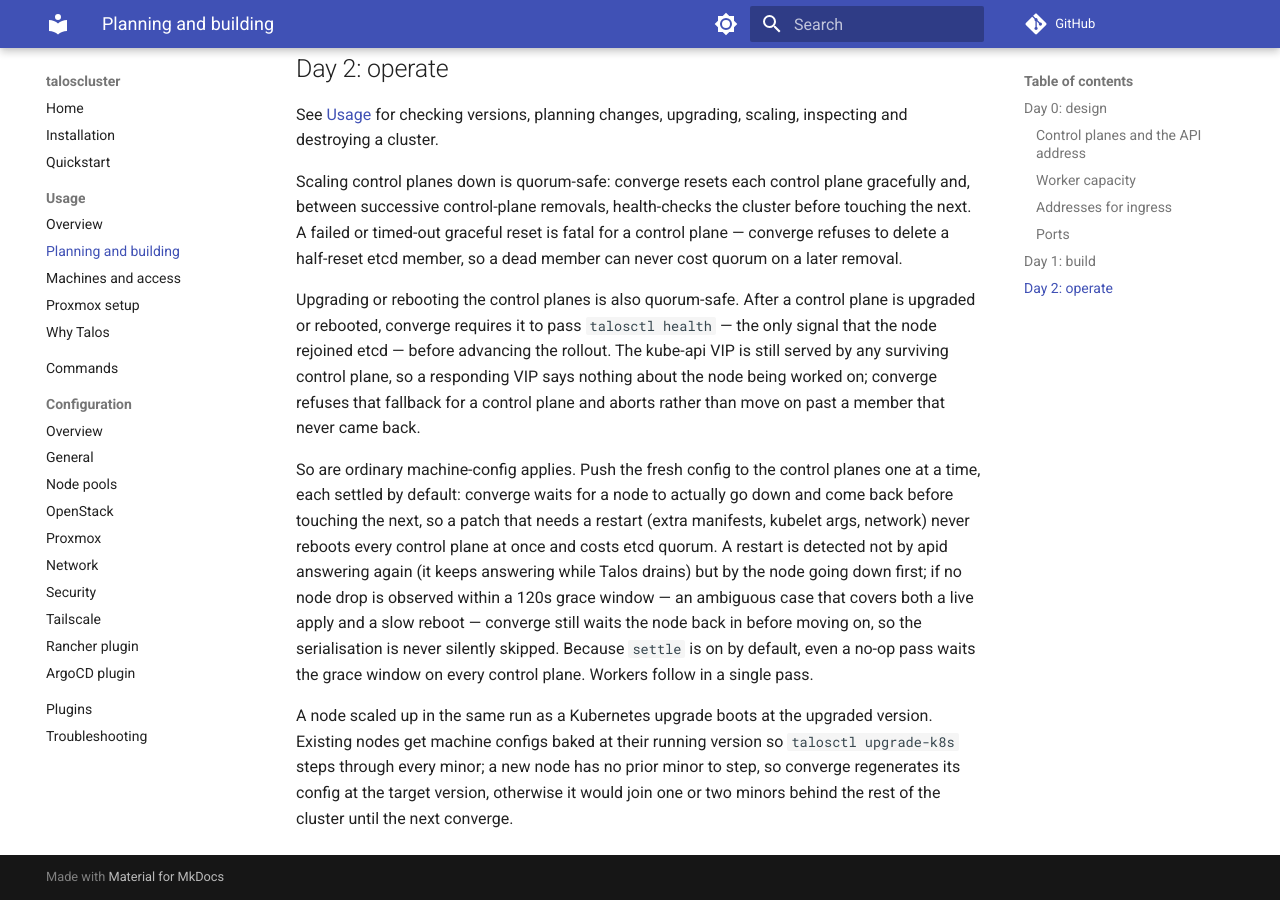
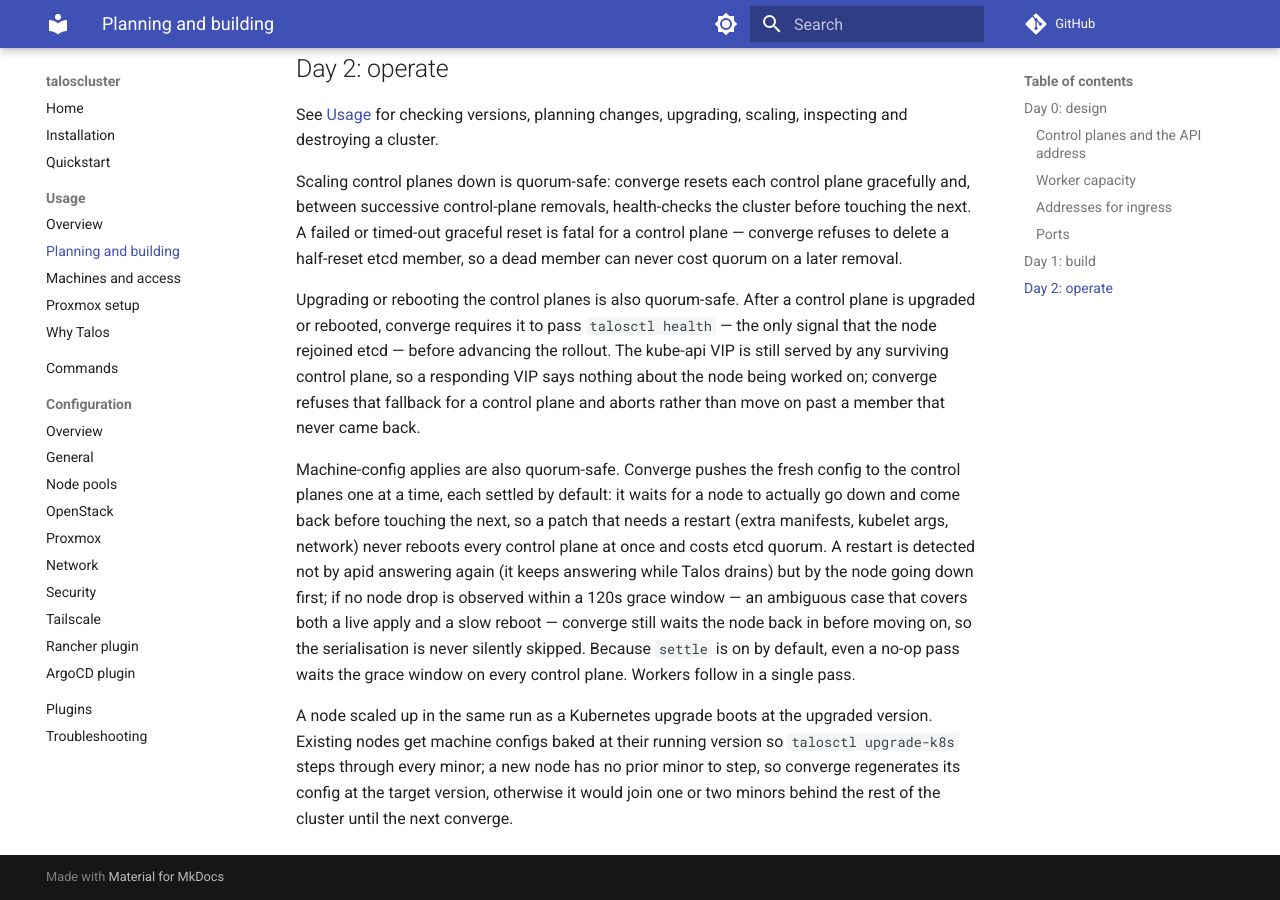
Before and after one commit to ncsa/taloscluster, an MkDocs documentation site: the page built from docs/concepts/lifecycle.md, in a window 1280 px wide and 900 px high, scrolled down 3574 px. Built offline with MkDocs 1.6.1 and Material for MkDocs 9.7.7, drawn with Linux system fonts in a browser that asks for light colours; comment, search, counter and statistics services are not loaded.

Commit message:
docs: consolidate changelog entries and fix lifecycle paragraph voice
Consolidate the 10 unreleased changelog entries into one contiguous
block (they were split 3+7 with stray blank lines), trim 3 verbose
entries per the terse-bullet house style, and fix the machine-config
paragraph opener in lifecycle.md to match third-person voice.

```diff
--- a/docs/concepts/lifecycle.md
+++ b/docs/concepts/lifecycle.md
@@ -83,6 +83,6 @@ Scaling control planes down is quorum-safe: converge resets each control plane g
 
 Upgrading or rebooting the control planes is also quorum-safe. After a control plane is upgraded or rebooted, converge requires it to pass `talosctl health` — the only signal that the node rejoined etcd — before advancing the rollout. The kube-api VIP is still served by any surviving control plane, so a responding VIP says nothing about the node being worked on; converge refuses that fallback for a control plane and aborts rather than move on past a member that never came back.
 
-So are ordinary machine-config applies. Push the fresh config to the control planes one at a time, each settled by default: converge waits for a node to actually go down and come back before touching the next, so a patch that needs a restart (extra manifests, kubelet args, network) never reboots every control plane at once and costs etcd quorum. A restart is detected not by apid answering again (it keeps answering while Talos drains) but by the node going down first; if no node drop is observed within a 120s grace window — an ambiguous case that covers both a live apply and a slow reboot — converge still waits the node back in before moving on, so the serialisation is never silently skipped. Because `settle` is on by default, even a no-op pass waits the grace window on every control plane. Workers follow in a single pass.
+Machine-config applies are also quorum-safe. Converge pushes the fresh config to the control planes one at a time, each settled by default: it waits for a node to actually go down and come back before touching the next, so a patch that needs a restart (extra manifests, kubelet args, network) never reboots every control plane at once and costs etcd quorum. A restart is detected not by apid answering again (it keeps answering while Talos drains) but by the node going down first; if no node drop is observed within a 120s grace window — an ambiguous case that covers both a live apply and a slow reboot — converge still waits the node back in before moving on, so the serialisation is never silently skipped. Because `settle` is on by default, even a no-op pass waits the grace window on every control plane. Workers follow in a single pass.
 
 A node scaled up in the same run as a Kubernetes upgrade boots at the upgraded version. Existing nodes get machine configs baked at their running version so `talosctl upgrade-k8s` steps through every minor; a new node has no prior minor to step, so converge regenerates its config at the target version, otherwise it would join one or two minors behind the rest of the cluster until the next converge.
```
Also changed, not shown: CHANGELOG.md (+9 -11 lines).
